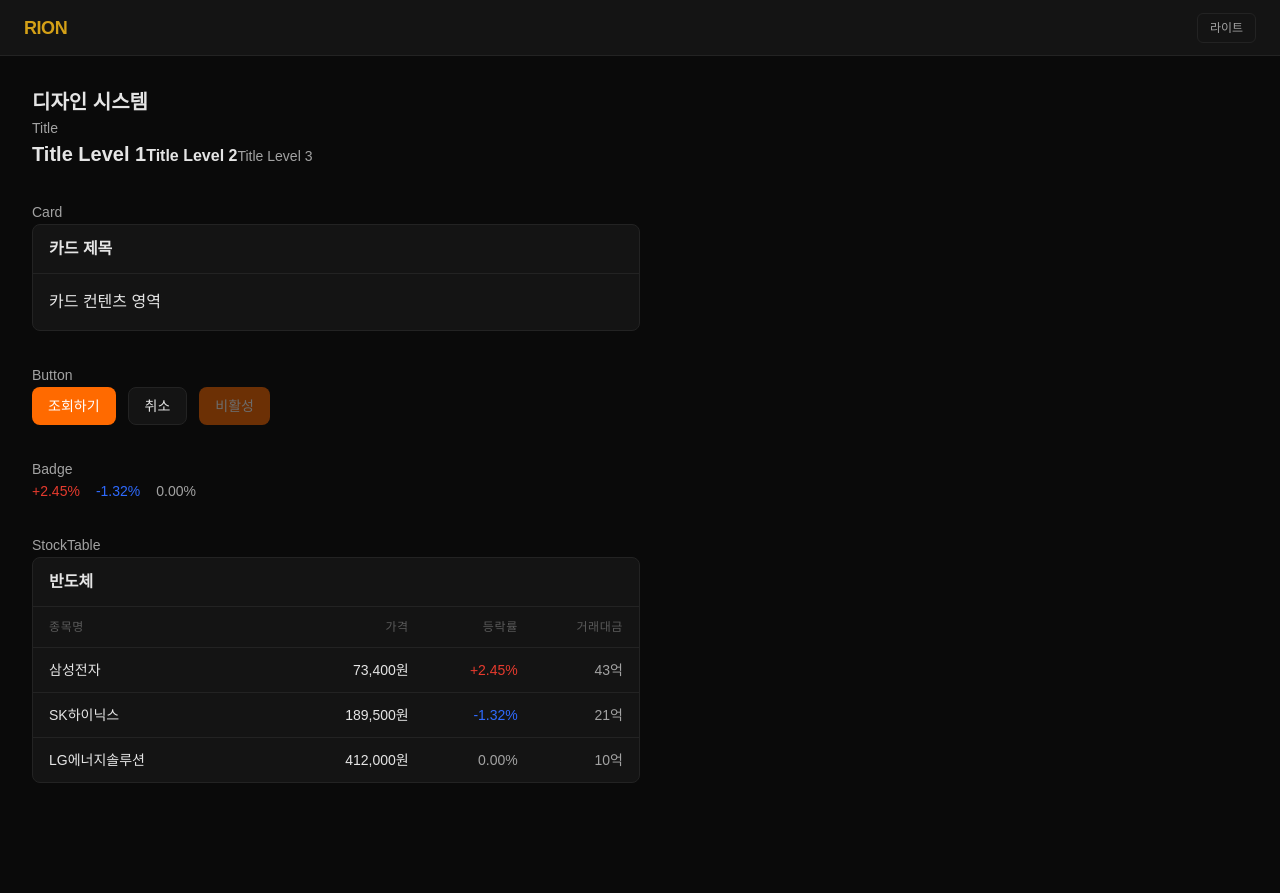
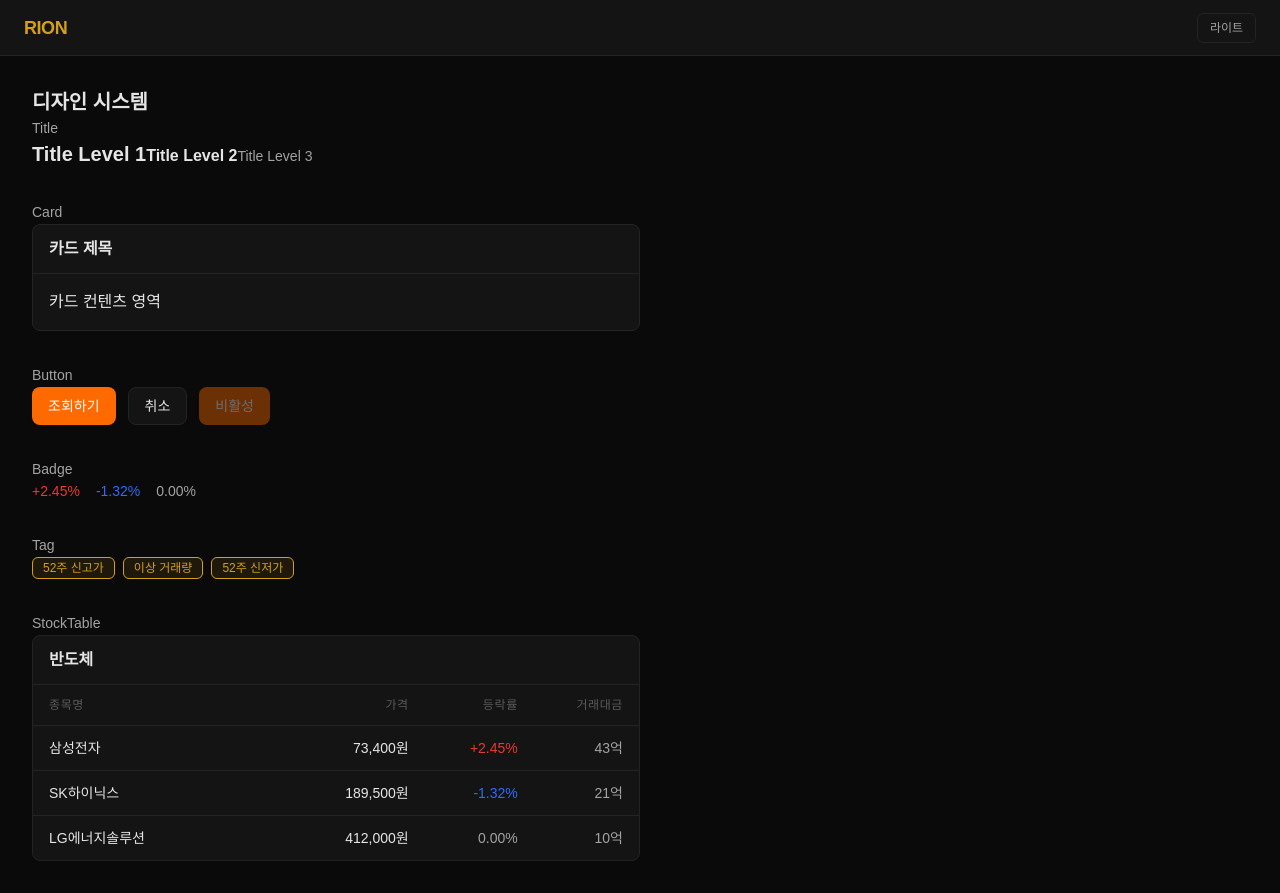
Before and after one commit to ghddygks45/rion, a Next.js app: page /design in a window 1280 px wide. Before the commit the page ends 815 px from the top, so only its background shows below. Built offline with nearby package versions, Linux system fonts and the light colour scheme; a web font is replaced by a local one.

Commit message:
feat: Tag 컴포넌트 작성

```diff
--- a/app/design/page.tsx
+++ b/app/design/page.tsx
@@ -1,6 +1,7 @@
 import Card from "@/components/ui/Card";
 import Button from "@/components/ui/Button";
 import Badge from "@/components/ui/Badge";
+import Tag from "@/components/ui/Tag";
 import Title from "@/components/ui/Title";
 import StockTable, { StockRow } from "@/components/ui/StockTable";
 
@@ -50,6 +51,15 @@ export default function DesignPage() {
       </div>
 
       <div className="space-y-2">
+        <Title level={3}>Tag</Title>
+        <div className="flex gap-2">
+          <Tag>52주 신고가</Tag>
+          <Tag>이상 거래량</Tag>
+          <Tag>52주 신저가</Tag>
+        </div>
+      </div>
+
+      <div className="space-y-2">
         <Title level={3}>StockTable</Title>
         <StockTable title="반도체" stocks={mockStocks} />
       </div>
--- a/app/stock/[ticker]/page.tsx
+++ b/app/stock/[ticker]/page.tsx
@@ -23,6 +23,7 @@ export default async function StockDetailPage({
         name={stock.name}
         price={stock.price}
         changeRate={stock.changeRate}
+        signals={stock.signals}
       />
       <SupplySection
         className="mb-8"
--- /dev/null
+++ b/components/ui/Tag.tsx
@@ -0,0 +1,11 @@
+type TagProps = {
+  children: React.ReactNode
+}
+
+export default function Tag({ children }: TagProps) {
+  return (
+    <span className="inline-flex items-center px-2.5 py-0.5 rounded-md text-xs font-medium border border-primary text-primary bg-primary/10">
+      {children}
+    </span>
+  )
+}
--- /dev/null
+++ b/features/stock-detail/components/SignalSection.tsx
@@ -0,0 +1,23 @@
+import Title from '@/components/ui/Title'
+import Tag from '@/components/ui/Tag'
+import { Signal } from '../types'
+
+type Props = {
+  signals: Signal[]
+  className?: string
+}
+
+export default function SignalSection({ signals, className }: Props) {
+  if (signals.length === 0) return null
+
+  return (
+    <div className={className}>
+      <Title level={2}>주요 시그널</Title>
+      <div className="flex flex-wrap gap-2 mt-4">
+        {signals.map((signal) => (
+          <Tag key={signal}>{signal}</Tag>
+        ))}
+      </div>
+    </div>
+  )
+}
--- a/features/stock-detail/components/StockDetailHeader.tsx
+++ b/features/stock-detail/components/StockDetailHeader.tsx
@@ -1,11 +1,15 @@
 import Title from "@/components/ui/Title";
 import Badge from "@/components/ui/Badge";
+import Tag from "@/components/ui/Tag";
+
+type Signal = "52주 신고가" | "이상 거래량" | "52주 신저가";
 
 type StockDetailHeaderProps = {
   ticker: string;
   name: string;
   price: number;
   changeRate: number;
+  signals?: Signal[];
   className?: string;
 };
 
@@ -14,6 +18,7 @@ export default function StockDetailHeader({
   name,
   price,
   changeRate,
+  signals,
   className,
 }: StockDetailHeaderProps) {
   const variant = changeRate > 0 ? "up" : changeRate < 0 ? "down" : "neutral";
@@ -22,7 +27,12 @@ export default function StockDetailHeader({
   return (
     <div className={`min-w-xs ${className}`}>
       <div className="flex items-center justify-between mb-1">
-        <Title level={1}>{name}</Title>
+        <div className="flex items-center gap-2">
+          <Title level={1}>{name}</Title>
+          {signals?.map((signal) => (
+            <Tag key={signal}>{signal}</Tag>
+          ))}
+        </div>
         <Badge variant={variant}>
           {sign}
           {changeRate.toFixed(2)}%
```
